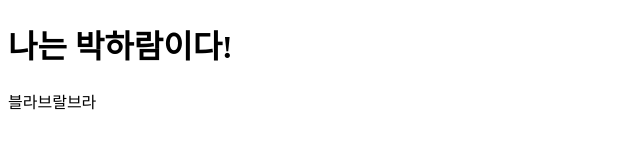
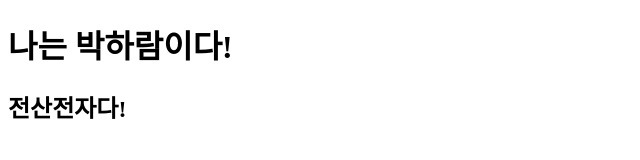
Before and after one commit to geezrams/gitstudy, a plain HTML site: page index.html in a window 1280 px wide. Shown: the whole page, without its empty margins (0-640 px from the left). Drawn offline with Linux system fonts and the light colour scheme.

Commit message:
update: index

```diff
--- a/index.html
+++ b/index.html
@@ -8,6 +8,6 @@
 </head>
 <body>
     <h1>나는 박하람이다!</h1>
-    블라브랄브라
+    <h2>전산전자다!</h2>
 </body>
 </html>
```
